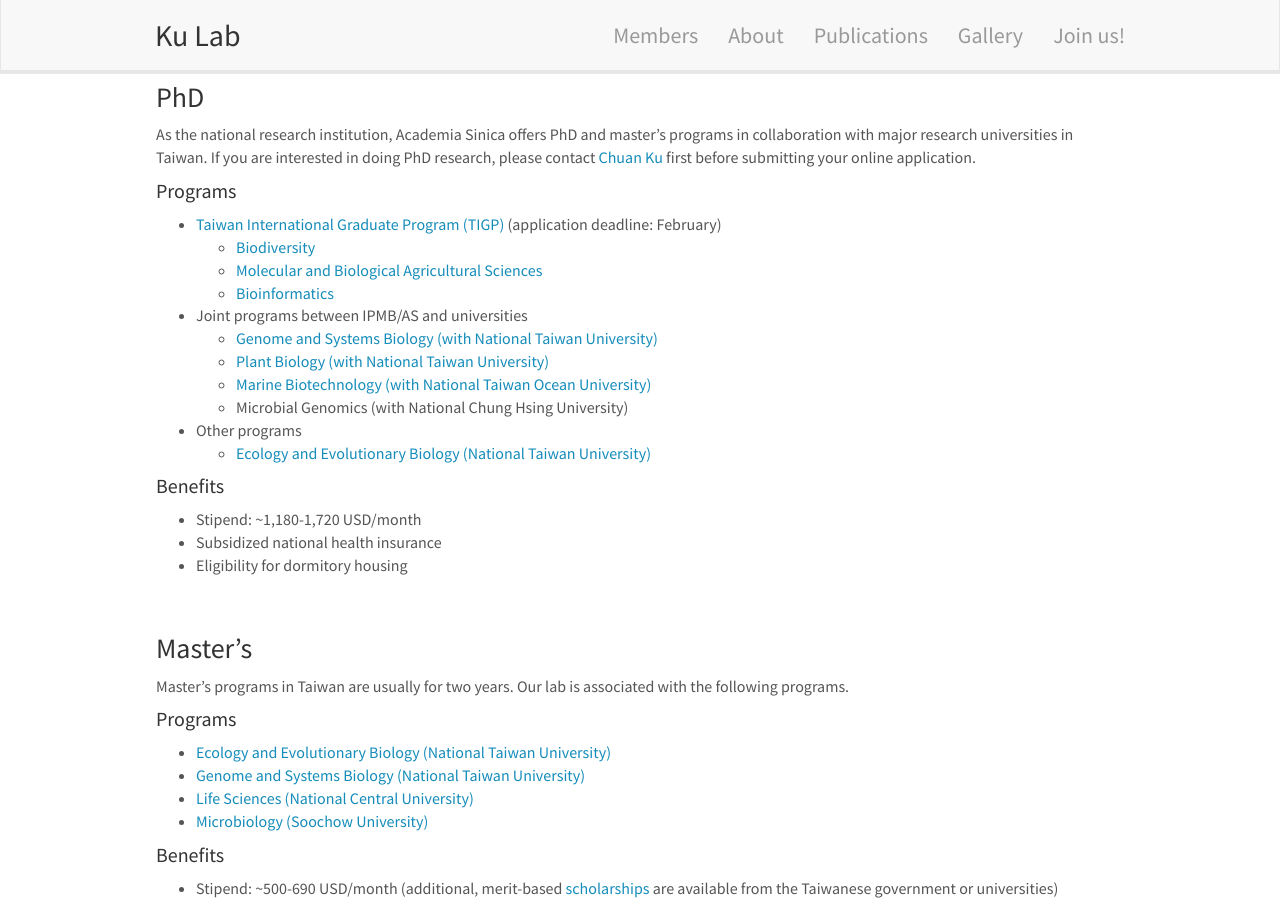
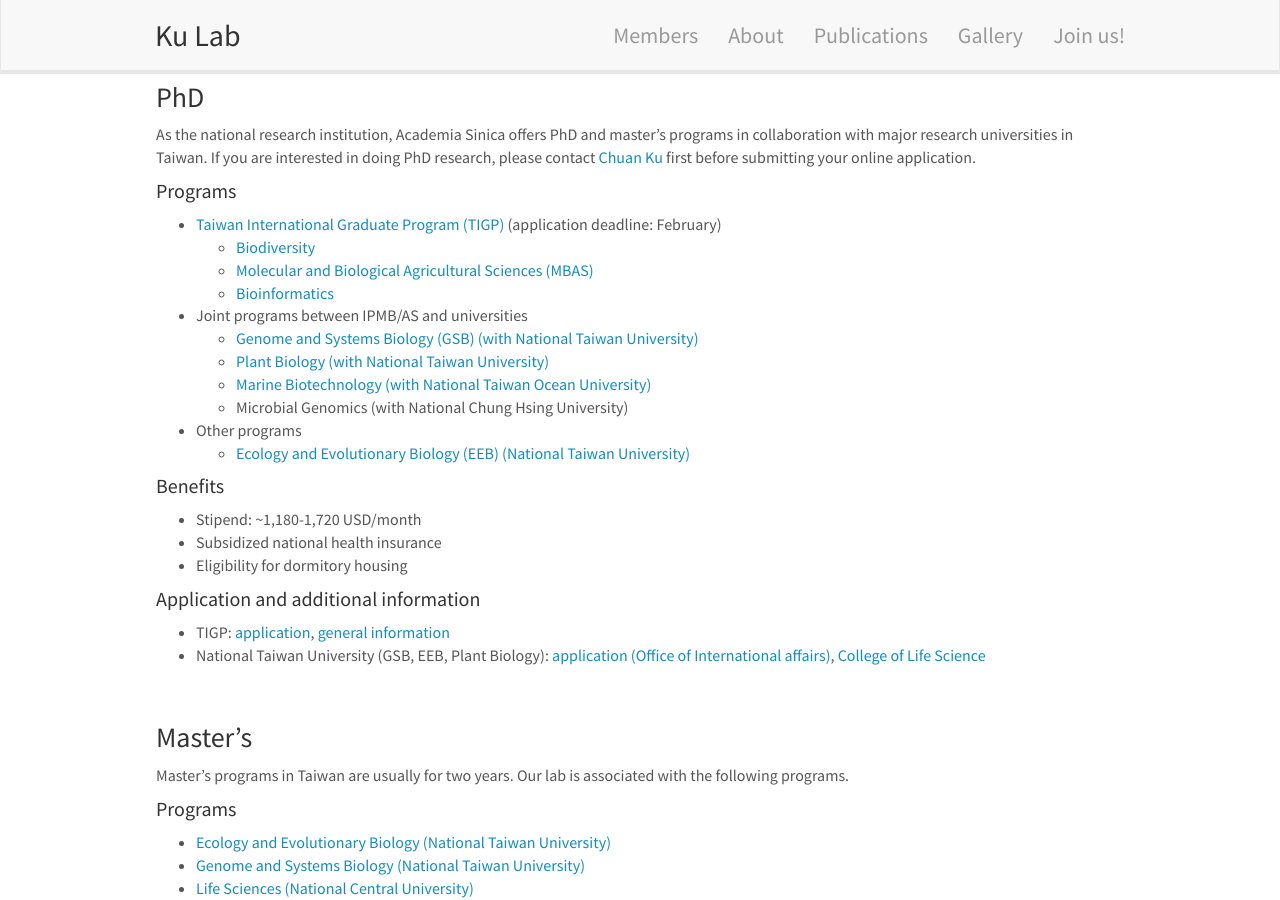
Before and after one commit to tzutongkao/Kao_Lab, a Jekyll site: the page built from _pages/openings.md, in a window 1280 px wide and 900 px high, scrolled down 1035 px. Built offline with Jekyll 4.4.1, drawn with Linux system fonts in a browser that asks for light colours; nearby versions of some CDN libraries.

Commit message:
Update openings.md

```diff
--- a/_pages/openings.md
+++ b/_pages/openings.md
@@ -53,21 +53,24 @@
 #### Programs
 * [Taiwan International Graduate Program (TIGP)](http://tigp.sinica.edu.tw/) (application deadline: February)
   * [Biodiversity](http://tigp-biodiv.biodiv.tw/)
-  * [Molecular and Biological Agricultural Sciences](http://abrc.sinica.edu.tw/mbas/)
+  * [Molecular and Biological Agricultural Sciences (MBAS)](http://abrc.sinica.edu.tw/mbas/)
   * [Bioinformatics](https://tigpbp.iis.sinica.edu.tw/tigpbio/old/index.html)
 * Joint programs between IPMB/AS and universities
-  * [Genome and Systems Biology (with National Taiwan University)](http://gsb.lifescience.ntu.edu.tw/e-introduction%20.htm)
+  * [Genome and Systems Biology (GSB) (with National Taiwan University)](http://gsb.lifescience.ntu.edu.tw/e-introduction%20.htm)
   * [Plant Biology (with National Taiwan University)](https://www.ntuipb.info/home-eng)
   * [Marine Biotechnology (with National Taiwan Ocean University)](http://www.ddpmb.ntou.edu.tw/bin/home.php)
   * Microbial Genomics (with National Chung Hsing University)
 * Other programs
-  * [Ecology and Evolutionary Biology (National Taiwan University)](https://ecology.lifescience.ntu.edu.tw/doku.php/en/program_phd)
-
+  * [Ecology and Evolutionary Biology (EEB) (National Taiwan University)](https://ecology.lifescience.ntu.edu.tw/doku.php/en/program_phd)
 
 #### Benefits
 * Stipend: ~1,180-1,720 USD/month
 * Subsidized national health insurance
 * Eligibility for dormitory housing
+
+#### Application and additional information
+* TIGP: [application](https://tigp.apps.sinica.edu.tw/index.php), [general information](https://tigp.sinica.edu.tw/)
+* National Taiwan University (GSB, EEB, Plant Biology): [application (Office of International affairs)](http://oia.ntu.edu.tw/apply-to-ntu), [College of Life Science](https://youtu.be/mthyfB0OJR8)
 
 <br/>
 
```
